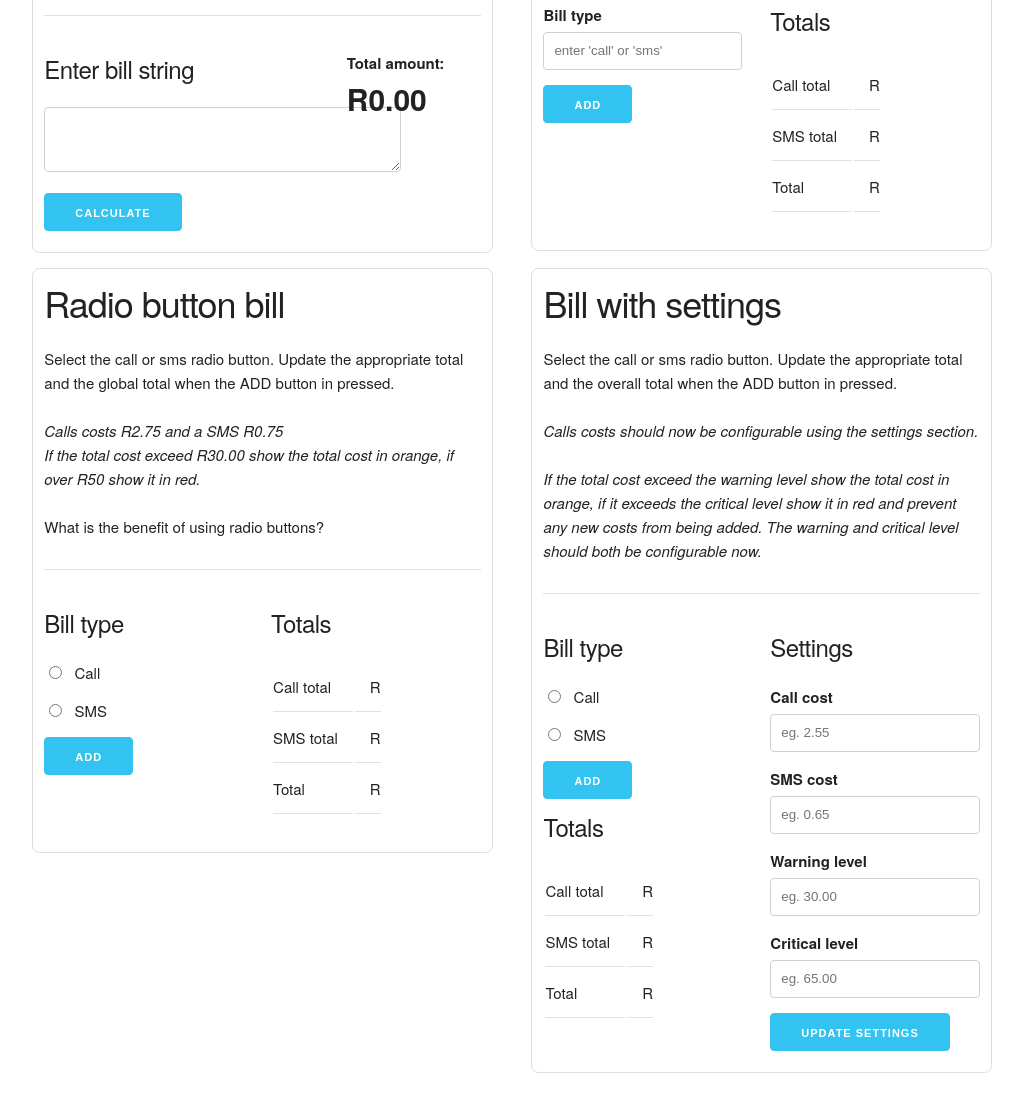
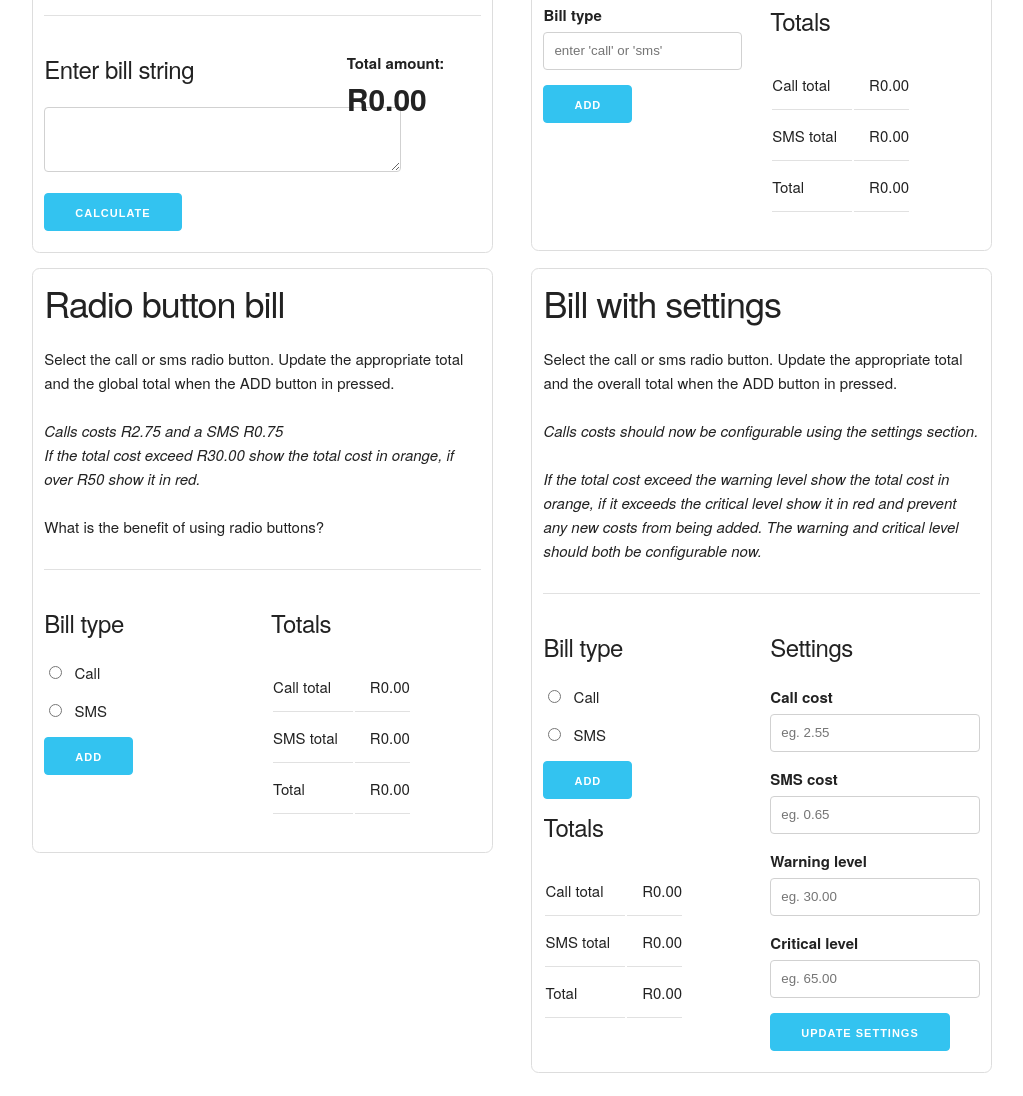
Before and after one commit to cyanda1007/dom-intro-gh-pages, a plain HTML site: page index.html in a window 1280 px wide. Shown: the part 690-1786 px from the top of the page, without its empty margins (128-1151 px from the left). Drawn offline with Linux system fonts and the light colour scheme.

Commit message:
added modify files

```diff
--- a/index.html
+++ b/index.html
@@ -95,15 +95,15 @@
               <table>
                 <tr>
                   <td>Call total</td>
-                  <td>R<span class="callTotalOne"></span></td>
+                  <td>R<span class="callTotalOne">0.00</span></td>
                 </tr>
                 <tr>
                   <td>SMS total</td>
-                  <td>R<span class="smsTotalOne"></span></td>
+                  <td>R<span class="smsTotalOne">0.00</span></td>
                 </tr>
                 <tr>
                   <td>Total</td>
-                  <td class="red">R<span class="totalOne"></span></td>
+                  <td class="red">R<span class="totalOne">0.00</span></td>
                 </tr>
               </table>
             </div>
@@ -151,15 +151,15 @@
                   <table>
                     <tr>
                       <td>Call total</td>
-                      <td>R<span class="callTotalTwo"></span></td>
+                      <td>R<span class="callTotalTwo">0.00</span></td>
                     </tr>
                     <tr>
                       <td>SMS total</td>
-                      <td>R<span class="smsTotalTwo"></span></td>
+                      <td>R<span class="smsTotalTwo">0.00</span></td>
                     </tr>
                     <tr >
                       <td>Total</td>
-                      <td class="orange" >R<span class="totalTwo"></span></td>
+                      <td class="orange" >R<span class="totalTwo">0.00</span></td>
                     </tr>
                   </table>
             </div>
@@ -199,15 +199,15 @@
                   <table>
                     <tr>
                       <td>Call total</td>
-                      <td>R<span class="callTotalSettings"></span> </td>
+                      <td>R<span class="callTotalSettings">0.00</span> </td>
                     </tr>
                     <tr>
                       <td>SMS total</td>
-                      <td>R<span class="smsTotalSettings"></span> </td>
+                      <td>R<span class="smsTotalSettings">0.00</span> </td>
                     </tr>
                     <tr>
                       <td>Total</td>
-                      <td> R<span class="totalSettings"></span> </td>
+                      <td> R<span class="totalSettings">0.00</span> </td>
                      </tr>
                   </table>
 
--- a/js/calculate-bill.js
+++ b/js/calculate-bill.js
@@ -29,6 +29,9 @@ if (typeof billString.value == 'string'){
   totalSms = (smsCount * 0.75)
   totalAmount = (totalCall + totalSms)
 
+  total.classList.remove('warning');
+  total.classList.remove('danger');
+
   if(totalAmount > 20 && totalAmount < 30){
 
     total.classList.add('warning')
```
